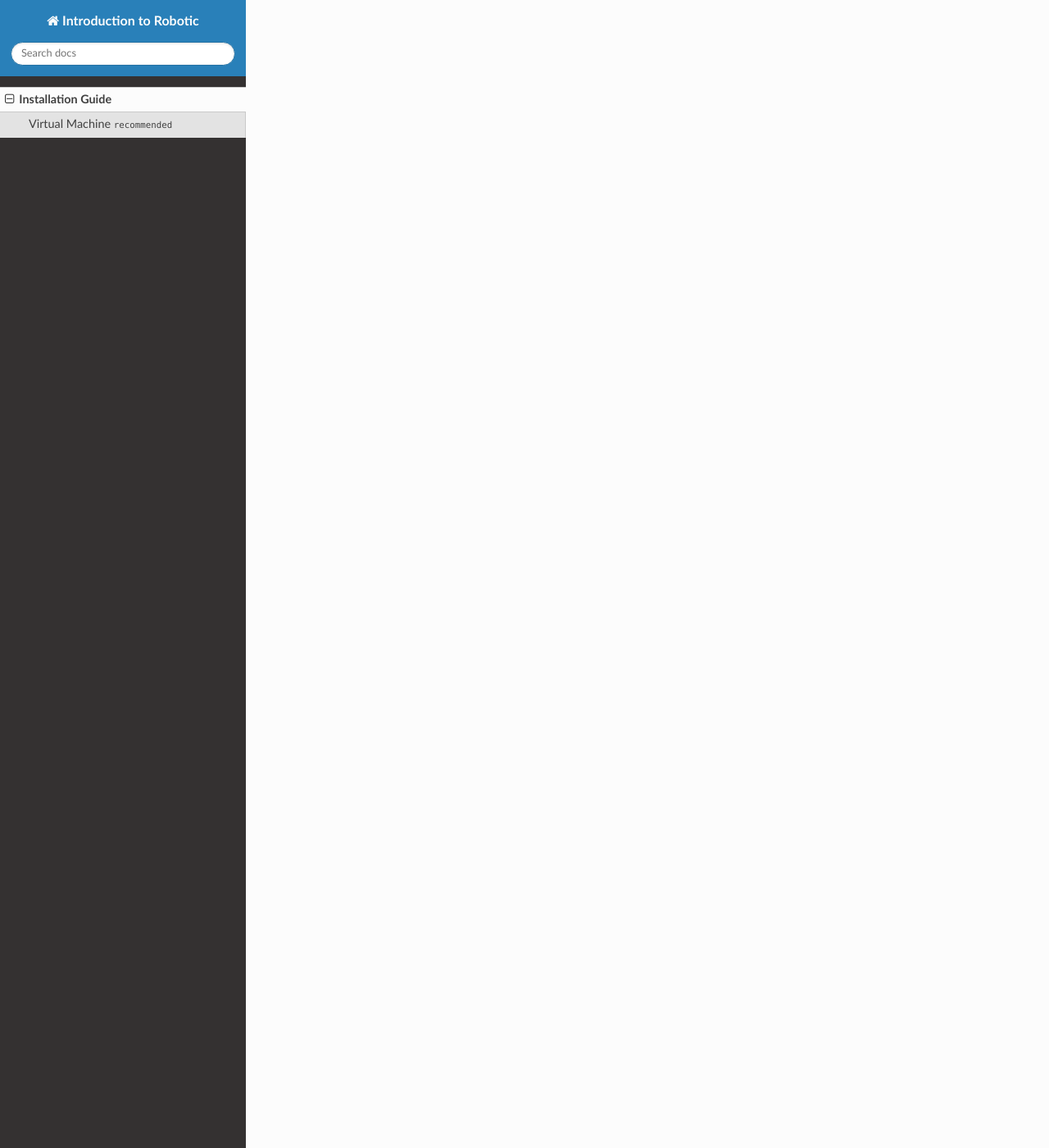
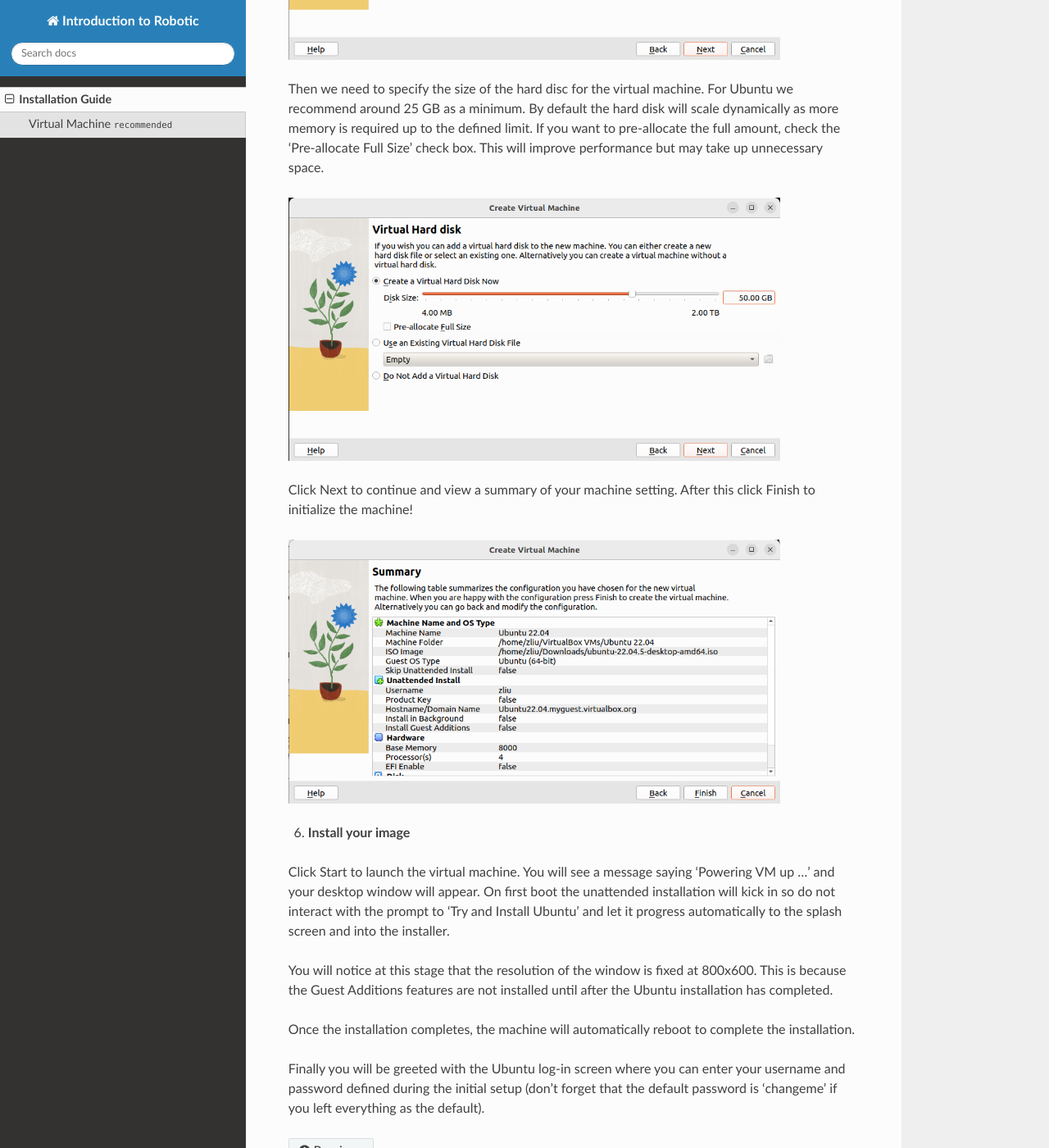
Before and after one commit to zhichaoliu0921/uark-meeg-intro-robo, a Sphinx documentation site: the page built from docs/source/install.rst, in a window 1280 px wide and 1400 px high, scrolled down 3433 px. Shown: the whole window at 82% size. Built offline with Sphinx 7.4.7 and the Read the Docs theme 3.1.0, drawn with Linux system fonts in a browser that asks for light colours; some of the changed text lies outside the part shown.

Commit message:
virtualbox

```diff
--- a/docs/source/install.rst
+++ b/docs/source/install.rst
@@ -56,3 +56,30 @@
 
 .. image:: images/virtual_step2.png
    :width: 600
+
+5. **Define the Virtual Machine’s resources**
+
+In the next section we can specifiy how much of our host machine’s memory and processors the virtual machine can use. For good performance it’s recommended to provide your VM with around 8GB of RAM (althought 4GB will still be usable) and 4 CPUs. Try to remain in the green areas of each slider to prevent issues with your machine running both the VM and the host OS.
+
+.. image:: images/virtual_step3.png
+   :width: 600
+
+Then we need to specify the size of the hard disc for the virtual machine. For Ubuntu we recommend around 25 GB as a minimum. By default the hard disk will scale dynamically as more memory is required up to the defined limit. If you want to pre-allocate the full amount, check the ‘Pre-allocate Full Size’ check box. This will improve performance but may take up unnecessary space.
+
+.. image:: images/virtual_step4.png
+   :width: 600
+
+Click Next to continue and view a summary of your machine setting. After this click Finish to initialize the machine!
+
+.. image:: images/virtual_step5.png
+   :width: 600
+
+6. **Install your image**
+
+Click Start to launch the virtual machine. You will see a message saying ‘Powering VM up …’ and your desktop window will appear. On first boot the unattended installation will kick in so do not interact with the prompt to ‘Try and Install Ubuntu’ and let it progress automatically to the splash screen and into the installer.
+
+You will notice at this stage that the resolution of the window is fixed at 800x600. This is because the Guest Additions features are not installed until after the Ubuntu installation has completed.
+
+Once the installation completes, the machine will automatically reboot to complete the installation.
+
+Finally you will be greeted with the Ubuntu log-in screen where you can enter your username and password defined during the initial setup (don’t forget that the default password is ‘changeme’ if you left everything as the default).
```
Also changed, not shown: docs/source/images/virtual_step3.png (added), docs/source/images/virtual_step4.png (added), docs/source/images/virtual_step5.png (added).
